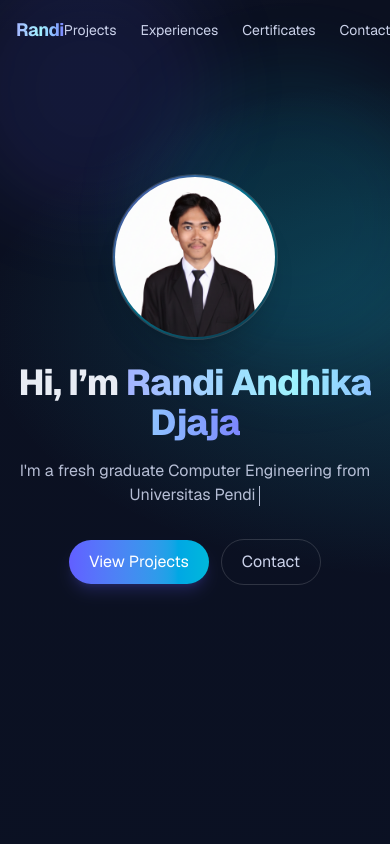
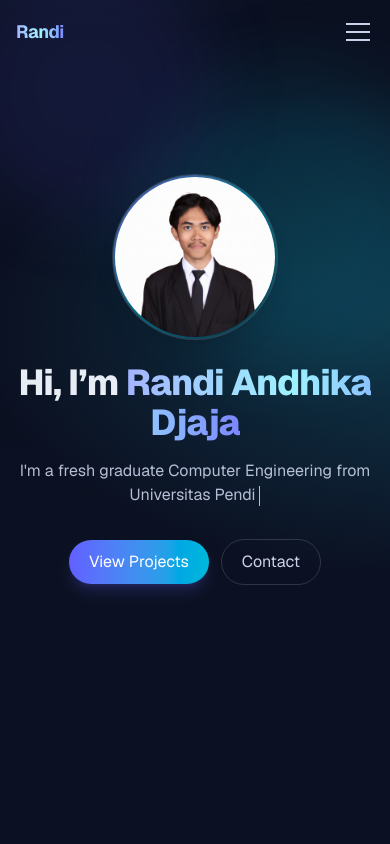
Before and after one commit to CMGCool/Porto-web, a Next.js app: page / in a window 390 px wide. Shown: the top 844 px of the page. Built offline with nearby package versions, Linux system fonts and the light colour scheme.

Commit message:
Feat: Add hamburger menu for mobile view

```diff
--- a/src/components/Navbar.tsx
+++ b/src/components/Navbar.tsx
@@ -4,6 +4,7 @@ import { useEffect, useState } from "react";
 
 export default function Navbar() {
   const [scrolled, setScrolled] = useState(false);
+  const [isMobileMenuOpen, setIsMobileMenuOpen] = useState(false);
 
   useEffect(() => {
     const onScroll = () => setScrolled(window.scrollY > 10);
@@ -12,17 +13,31 @@ export default function Navbar() {
     return () => window.removeEventListener("scroll", onScroll);
   }, []);
 
+  const toggleMobileMenu = (e: React.MouseEvent) => {
+    e.preventDefault();
+    e.stopPropagation();
+    setIsMobileMenuOpen(!isMobileMenuOpen);
+  };
+
+  const closeMobileMenu = () => {
+    setIsMobileMenuOpen(false);
+  };
+
+  const navItems = [
+    { href: "#projects", label: "Projects" },
+    { href: "#experience", label: "Experiences" },
+    { href: "#certificates", label: "Certificates" },
+    { href: "#contact", label: "Contact" },
+  ];
+
   return (
     <nav className={`w-full fixed top-0 left-0 z-50 transition-all ${scrolled ? "backdrop-blur-md/80 bg-white/5 border-b border-white/10" : "bg-transparent"}`}>
       <div className="max-w-4xl mx-auto flex justify-between items-center p-4">
         <h1 className="text-lg font-bold tracking-tight bg-gradient-to-r from-indigo-300 via-cyan-200 to-indigo-400 bg-clip-text text-transparent">Randi</h1>
-        <ul className="flex gap-6">
-          {[
-            { href: "#projects", label: "Projects" },
-            { href: "#experience", label: "Experiences" },
-            { href: "#certificates", label: "Certificates" },
-            { href: "#contact", label: "Contact" },
-          ].map((item) => (
+
+        {/* Desktop Navigation */}
+        <ul className="hidden md:flex gap-6">
+          {navItems.map((item) => (
             <li key={item.href}>
               <a href={item.href} className="relative text-sm text-indigo-100/90 hover:text-white transition">
                 {item.label}
@@ -31,6 +46,59 @@ export default function Navbar() {
             </li>
           ))}
         </ul>
+
+        {/* Mobile Hamburger Button */}
+        <button
+          type="button"
+          onClick={toggleMobileMenu}
+          className="md:hidden flex flex-col justify-center items-center w-8 h-8 space-y-1.5 group relative z-50"
+          aria-label="Toggle mobile menu"
+        >
+          <span
+            className={`block w-6 h-0.5 bg-indigo-100/90 transition-all duration-300 ${
+              isMobileMenuOpen ? "rotate-45 translate-y-2" : ""
+            }`}
+          ></span>
+          <span
+            className={`block w-6 h-0.5 bg-indigo-100/90 transition-all duration-300 ${
+              isMobileMenuOpen ? "opacity-0" : ""
+            }`}
+          ></span>
+          <span
+            className={`block w-6 h-0.5 bg-indigo-100/90 transition-all duration-300 ${
+              isMobileMenuOpen ? "-rotate-45 -translate-y-2" : ""
+            }`}
+          ></span>
+        </button>
+      </div>
+
+      {/* Mobile Menu Overlay */}
+      <div
+        className={`md:hidden fixed inset-0 top-16 bg-black/50 backdrop-blur-sm transition-opacity duration-300 ${
+          isMobileMenuOpen ? "opacity-100 visible" : "opacity-0 invisible"
+        }`}
+        onClick={closeMobileMenu}
+      ></div>
+
+      {/* Mobile Menu */}
+      <div
+        className={`md:hidden fixed top-16 left-0 right-0 bg-white/10 backdrop-blur-md border-b border-white/10 transition-all duration-300 ${
+          isMobileMenuOpen ? "translate-y-0 opacity-100" : "-translate-y-full opacity-0"
+        }`}
+      >
+        <ul className="flex flex-col p-4 space-y-4">
+          {navItems.map((item) => (
+            <li key={item.href}>
+              <a
+                href={item.href}
+                onClick={closeMobileMenu}
+                className="block text-sm text-indigo-100/90 hover:text-white transition py-2 border-b border-white/10 last:border-b-0"
+              >
+                {item.label}
+              </a>
+            </li>
+          ))}
+        </ul>
       </div>
     </nav>
   );
```
